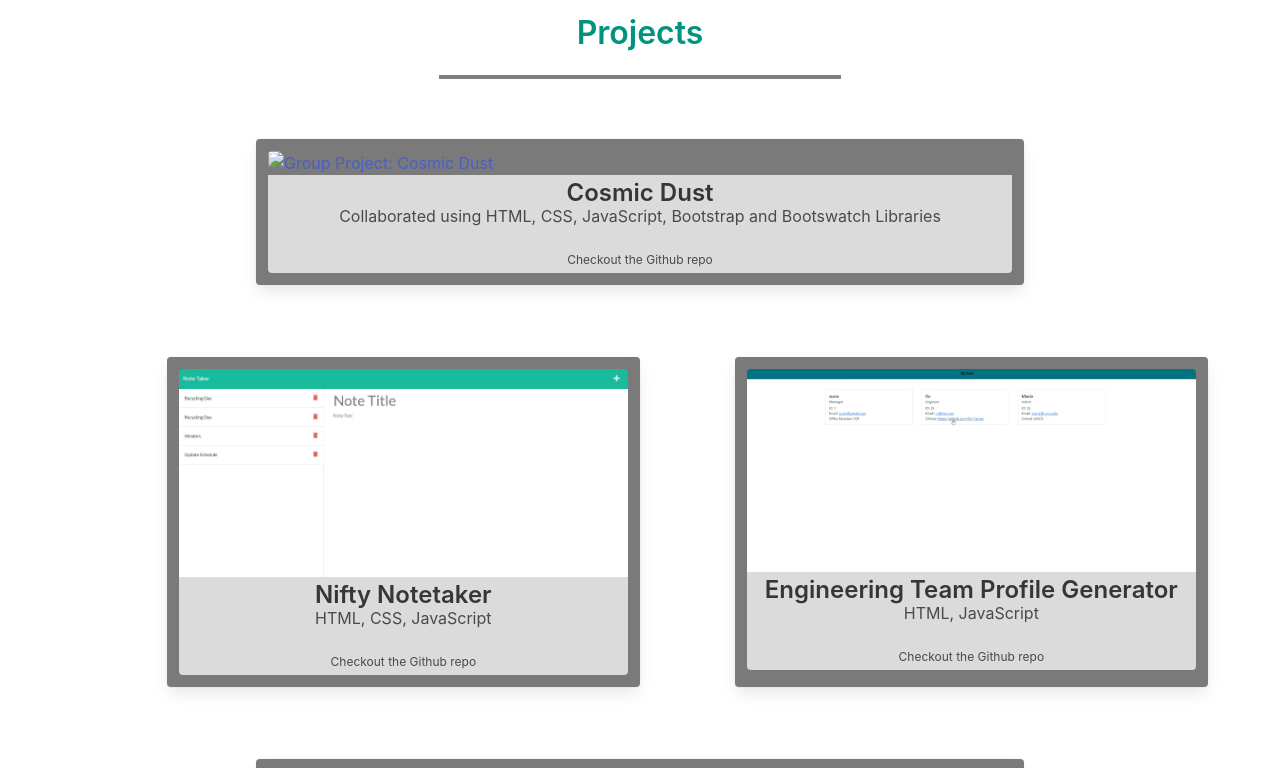
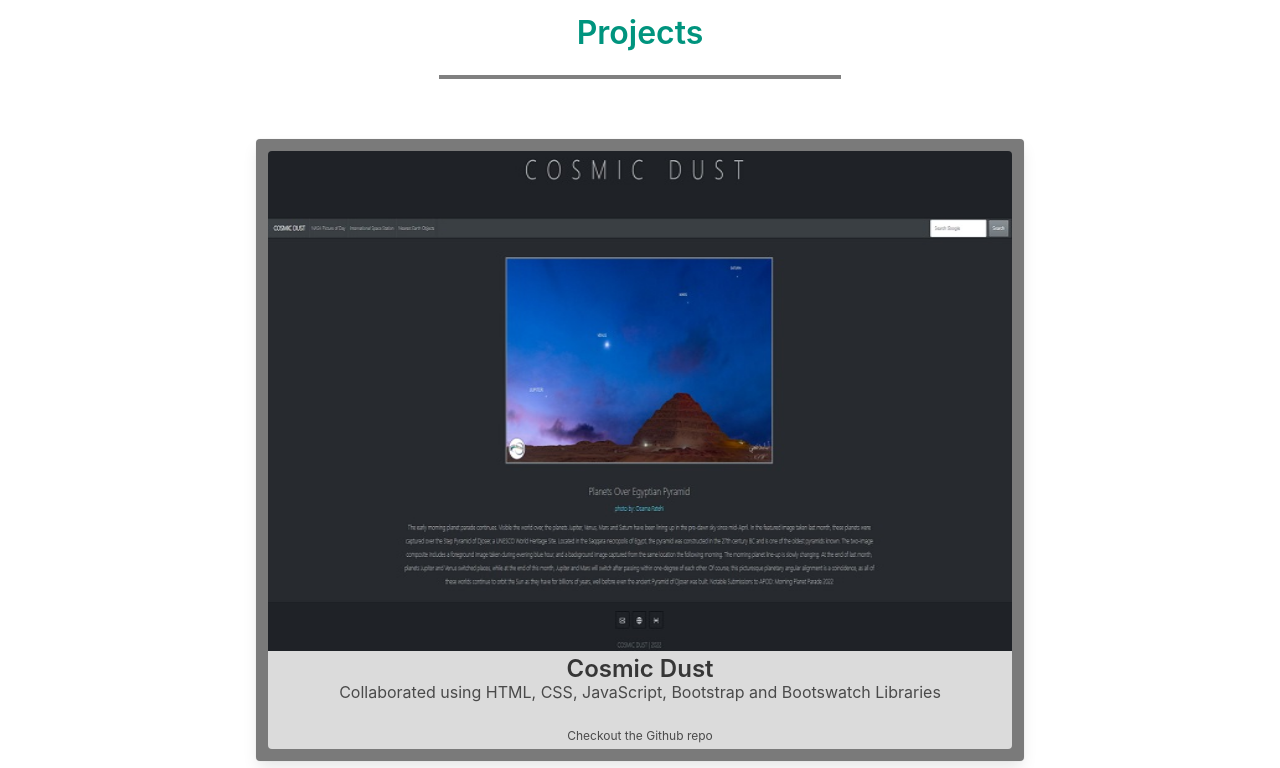
Before and after one commit to Ro-Galvan/portfolio, a plain HTML site: page index.html in a window 1280 px wide. Shown: the part 1077-1845 px from the top of the page. Drawn offline with nearby package versions, Linux system fonts and the light colour scheme; files whose address does not match are found by name.

Commit message:
added new projects and updated the pictures, also added emaill address to contact info and updated the downloadable resume

```diff
--- a/index.html
+++ b/index.html
@@ -57,7 +57,7 @@
         <div class="column is-three-quarters mr-4 pr-4 has-text-centered">
             <p> Full Stack Web Developer looking to leverage over 10 years of fast-paced logistics, management, and customer service experience. Recently earned a Certificate in Full Stack Web Development from the University of North Carolina, Charlotte.</p>
             <br>
-            <p> My passion for web development started in 2018 when I was living in Australia. I was looking for free things to do and came across a web intro course through General Assembly. It was a 1 night course but I was so intrigued and wished I had the funds to pay for the full course. It took many years for that wish to come true but in 2022 I made it happen!</p>
+            <p> My interest in web development started in 2018 when I was living in Australia. I was looking for free things to do and came across a web intro course through General Assembly. It was a 1 night course but I was so intrigued and wished I had the funds to take the full course. It took many years for that wish to come true but in 2022 I made it happen!</p>
             <br>
             <p> Skills learned from the full-time course:
                 <ul><strong>
@@ -101,7 +101,7 @@
             <div class="card-image">
                 <figure class="image">
                     <a href="https://magdalenaperry.github.io/nasa-space-things/">
-                    <img src="./assets/images/group-project-cosmic-dust.jpg" alt="Group Project: Cosmic Dust">
+                    <img src="./assets/images/group-project-cosmic-dust.jpg" alt="Group Project: Cosmic Dust" style="width:900px;height:500px;">
                 </a>
                 </figure>
             </div>
@@ -115,41 +115,44 @@
         </div>
     </div>
 
-     <!-- #2 nifty-notetaker -->
+     <!-- #2 a-penny-for-your-thoughts -->
      <div class="columns p-5 m-6">
         <div class="card column has-background-grey is-5 is-offset-1">
             <div class="card-image">
                 <figure class="image">
-                    <a href="https://morning-wildwood-40959.herokuapp.com/">
-                        <img src="./assets/images/nifty-notetaker.jpg" alt="nifty-notetaker">
+                    <a href="https://drive.google.com/file/d/1Dt3W-V7QseLCvClvXCA0cNiS7SSBU7fE/view">
+                        <img src="./assets/images/insomnia-overview.png"
+                        alt="A Penny For Your Thoughts">
                     </a>
                 </figure>
             </div>
             <div class="card-content has-text-centered has-background-grey-lighter  p-1">
                 <div class="content title is-4">
-                    Nifty Notetaker
-                    <p class="subtitle is-6">HTML, CSS, JavaScript</p>
-                    <a href="https://github.com/Ro-Galvan/nifty-notetaker" class="subtitle is-7">Checkout the Github repo</a>
+                    A Penny For Your Thoughts
+                    <p class="subtitle is-6">JavaScript, Insomnia, Mongo, mongoDB, MongoDb Compass</p>
+                    <a href="https://github.com/Ro-Galvan/a-penny-for-your-thoughts" class="subtitle is-7">Checkout the Github repo</a>
+                    <br>
+                    <a href="https://drive.google.com/file/d/1ghLnfwvTgpq7sBk-yB4z4s2z_RSu3oAy/view" class="subtitle is-7">Click for part 2 of the video</a>
                 </div>
             </div>
         </div>
 
         <div class="column is-1 "></div>
 
-        <!-- #3 engineering-team-profile-generator-->
+        <!-- #3 regex-or-hieroglyphics-tutorial-->
         <div class="card column has-background-grey">
             <div class="card-image">
                 <figure class="image">
-                    <a href="https://www.awesomescreenshot.com/video/8108032?key=966fff06eeb32d2ed70df06d64837c24">
-                        <img src="./assets/images/team-generator.jpg" alt="engineering-team-profile-generator">
+                    <a href="https://gist.github.com/Ro-Galvan/8796e2cb0941ac1ef8b5f77f5a35ea2b">
+                        <img src="./assets/images/regex-tutorial.jpg" alt="Regex Tutorial">
                     </a>
                 </figure>
             </div>
             <div class="card-content has-text-centered has-background-grey-lighter  p-1">
                 <div class="content title is-4">
-                    Engineering Team Profile Generator
-                    <p class="subtitle is-6">HTML, JavaScript</p>
-                    <a href="https://github.com/Ro-Galvan/engineering-team-profile-generator" class="subtitle is-7">Checkout the Github repo</a>
+                    Github Gist
+                    <p class="subtitle is-6">Gist tutorial on a regular expression breakdown</p>
+                    <a href="https://gist.github.com/Ro-Galvan" class="subtitle is-7">Checkout the Github repo</a>
                 </div>
             </div>
         </div>
@@ -206,6 +209,7 @@
             <a class="has-text-grey-dark contact-link-color" href="http://www.linkedin.com/in/rocio-galvan">LinkedIn</a>
             <a class="has-text-grey-dark link-color" href="https://github.com/Ro-Galvan">Github</a>
             <a class="has-text-grey-dark link-color" href="./assets/developer-resume.pdf" download="resume">Download Resume</a>
+            <a class="has-text-grey-dark link-color" href="mailto:web.dev.rocio@gmail.com" download="resume">web.dev.rocio@gmail.com</a>
         </p>
     </div>
 </section>
```
Also changed, not shown: assets/images/group-project-cosmic-dust.jpg (added), assets/images/insomnia-overview.png (added), assets/images/nifty-notetaker.jpg (deleted), assets/images/regex-tutorial.jpg (added), 1 other file.
